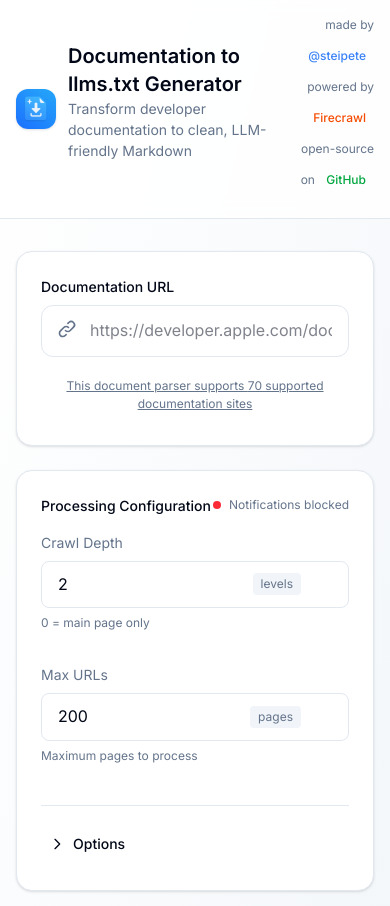
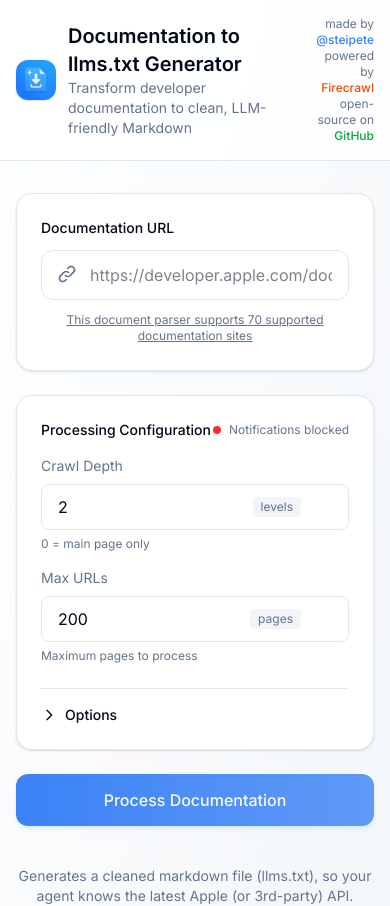
Before and after one commit to amantus-ai/llm-codes, a Next.js app: page / in a window 390 px wide. Shown: the top 906 px of the page. Built offline with nearby package versions, Linux system fonts and the light colour scheme.

Commit message:
Revert "feat: improve mobile typography and touch targets"
This reverts commit ed7e5995ab61341213eac68f07c500a408a01c03.

```diff
--- a/src/app/globals.css
+++ b/src/app/globals.css
@@ -327,107 +327,3 @@
   opacity: 0;
   overflow: hidden; /* Only hide overflow when collapsed */
 }
-
-/* Responsive Typography for Mobile */
-@media (max-width: 768px) {
-  /* Base font size - minimum 16px to prevent zoom on iOS */
-  html {
-    font-size: 16px;
-  }
-
-  body {
-    font-size: 16px;
-    line-height: 1.6;
-  }
-
-  /* Headings - better hierarchy on mobile */
-  h1, .text-xl {
-    font-size: 1.25rem; /* 20px */
-    line-height: 1.4;
-  }
-
-  h2, .text-lg {
-    font-size: 1.125rem; /* 18px */
-    line-height: 1.4;
-  }
-
-  h3, .text-base {
-    font-size: 1rem; /* 16px */
-    line-height: 1.5;
-  }
-
-  /* Body text sizes */
-  .text-sm {
-    font-size: 0.875rem; /* 14px */
-    line-height: 1.5;
-  }
-
-  .text-xs {
-    font-size: 0.75rem; /* 12px */
-    line-height: 1.5;
-  }
-
-  /* Input fields - prevent zoom on focus */
-  input, textarea, select {
-    font-size: 16px !important;
-  }
-
-  /* Buttons - larger text for better tap targets */
-  button {
-    font-size: 1rem; /* 16px */
-    min-height: 48px;
-  }
-
-  /* Code blocks - prevent horizontal scroll */
-  code, pre {
-    font-size: 0.875rem; /* 14px */
-    word-break: break-word;
-  }
-
-  /* Paragraph spacing for readability */
-  p {
-    margin-bottom: 1rem;
-    line-height: 1.6;
-  }
-
-  /* Limit line length for readability */
-  .prose {
-    max-width: 100%;
-  }
-
-  /* Larger touch targets for interactive elements */
-  a, button, [role="button"] {
-    min-height: 44px;
-    min-width: 44px;
-    display: inline-flex;
-    align-items: center;
-    padding: 0.5rem;
-  }
-
-  /* Better spacing for form elements */
-  label {
-    font-size: 0.875rem; /* 14px */
-    margin-bottom: 0.5rem;
-    display: block;
-  }
-
-  /* Monospace text adjustments */
-  .font-mono {
-    font-size: 0.875rem; /* 14px */
-  }
-}
-
-/* Tablet-specific adjustments */
-@media (min-width: 769px) and (max-width: 1024px) {
-  html {
-    font-size: 15px;
-  }
-
-  h1, .text-xl {
-    font-size: 1.5rem; /* 24px */
-  }
-
-  h2, .text-lg {
-    font-size: 1.25rem; /* 20px */
-  }
-}
```
